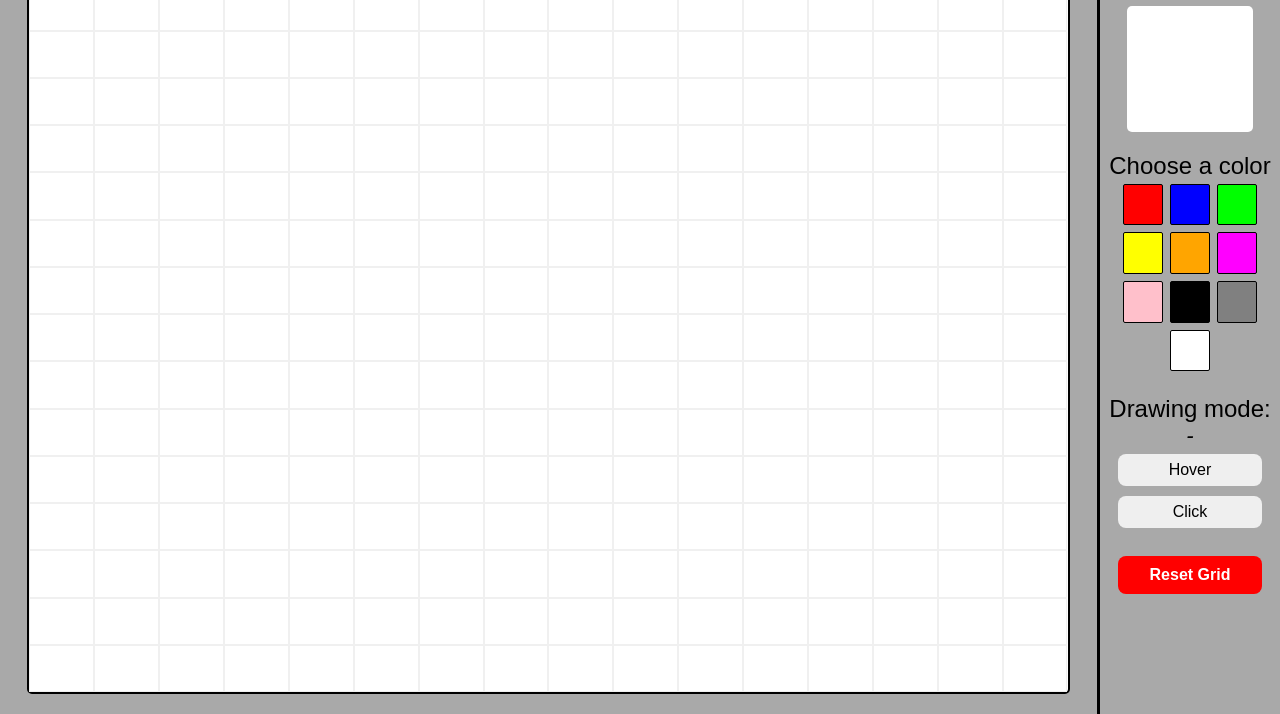
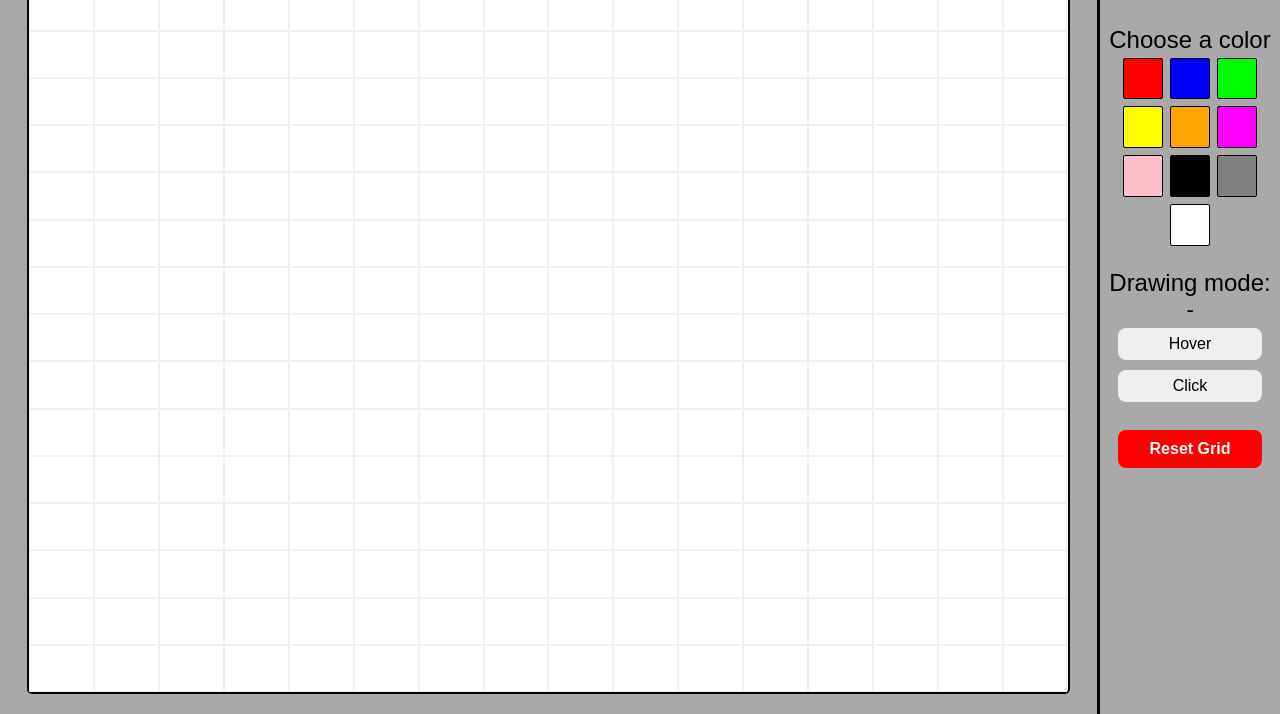
Before and after one commit to kzeen/Etch-a-Sketch, a plain HTML site: page index.html in a window 1280 px wide. Shown: the part 86-800 px from the top of the page. Drawn offline with Linux system fonts and the light colour scheme.

Commit message:
Remove live screen remnants from codebase

```diff
--- a/index.html
+++ b/index.html
@@ -16,7 +16,6 @@
         </div>
         <div class="side-menu">
             <span>Etch-a-Sketch</span>
-            <div class="live-screen"></div>
             <div class="color-palette">
                 <span>Choose a color</span>
                 <div class="colors">
--- a/script.js
+++ b/script.js
@@ -1,5 +1,4 @@
 const grid = document.querySelector(".grid");
-const liveScreen = document.querySelector(".live-screen");
 const colorButtons = document.querySelectorAll(".colors > div");
 const drawingMode = document.querySelector(".drawing-mode > span > p");
 const hoverButton  = document.querySelector(".hover-button");
--- a/style.css
+++ b/style.css
@@ -53,15 +53,6 @@ html, body {
     margin: 5%;
     font-size: 2em;
     font-weight: 600;
-}
-
-.live-screen {
-    width: 70%;
-    height: 0;
-    padding-bottom: 70%;
-    margin: 0 auto;
-    background-color: white;
-    border-radius: 5px;
 }
 
 .color-palette {
```
